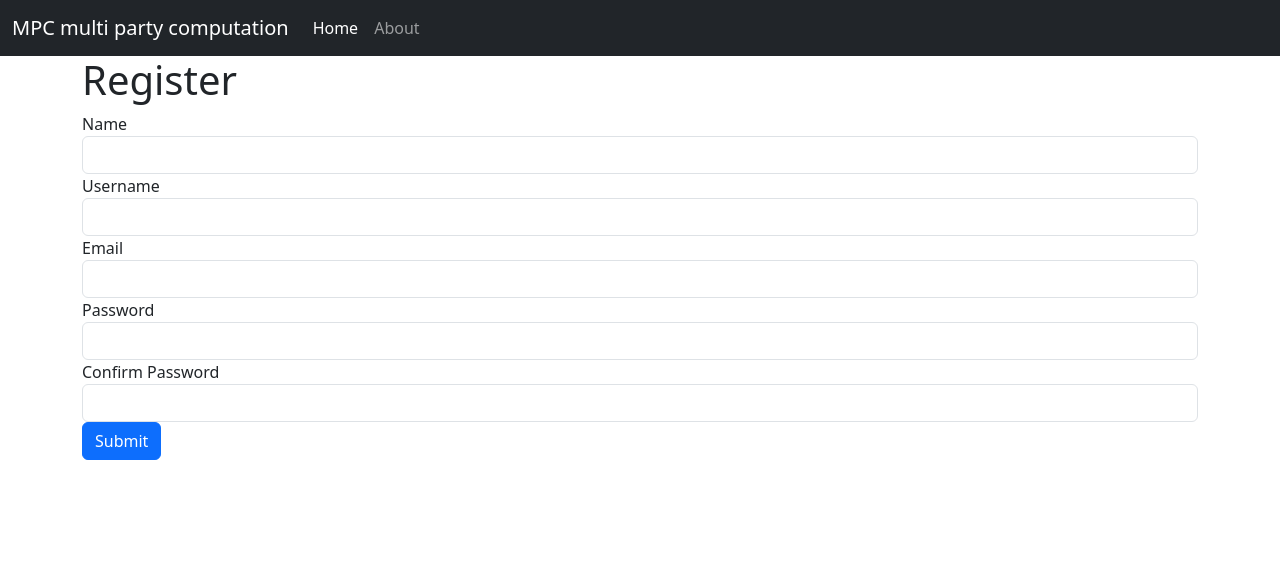
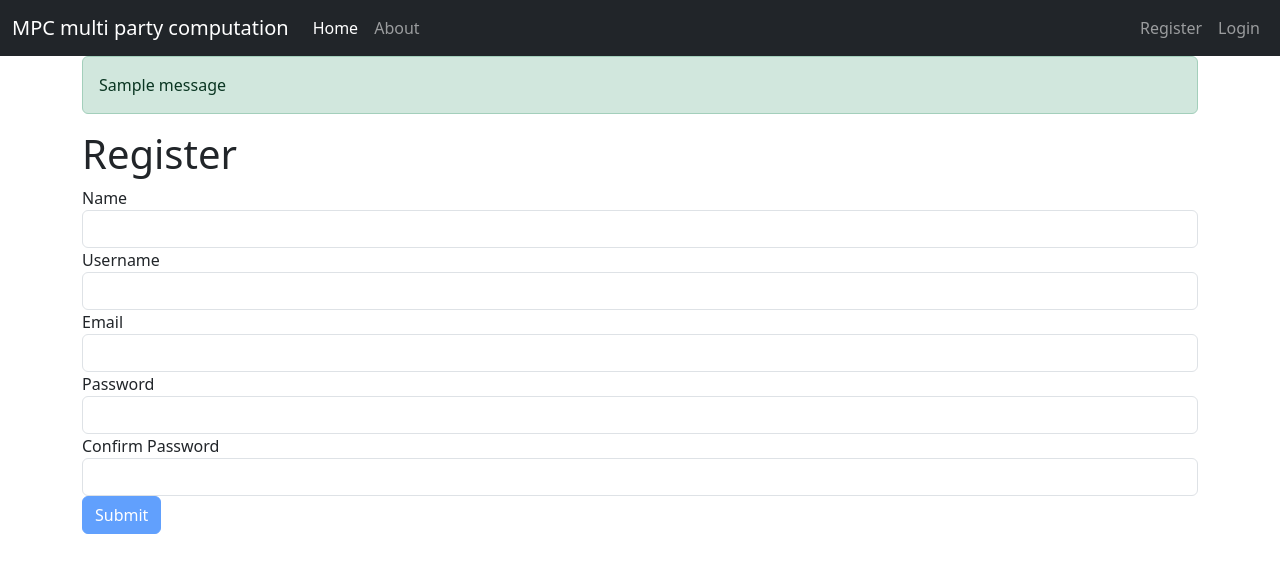
Before and after one commit to dolev146/traversy_flask, a Flask app: page /register in a window 1280 px wide. Shown: the top 573 px of the page. Run offline with Flask 3, Linux system fonts and the light colour scheme; one stand-in notice (Sample message) is shown; some libraries are stand-ins or nearby versions.

Commit message:
login registration

```diff
--- a/app.py
+++ b/app.py
@@ -12,6 +12,7 @@ from flask import (
 from flask_pymongo import PyMongo
 from wtforms import Form, StringField, TextAreaField, PasswordField, validators
 from passlib.hash import sha256_crypt
+from functools import wraps
 
 app = Flask(__name__)
 
@@ -69,7 +70,7 @@ def register():
         name = form.name.data
         username = form.username.data
         email = form.email.data
-        password = sha256_crypt.encrypt(str(form.password.data))
+        password = sha256_crypt.hash(str(form.password.data))
 
         user_collection = mongo.db.users
         user_collection.insert_one(
@@ -87,5 +88,65 @@ def showid(id):
     return render_template("showid.html", id=id)
 
 
+@app.route("/login", methods=["GET", "POST"])
+def login():
+    if request.method == "POST":
+        # Get Form Fields
+        username = request.form["username"]
+        password_candidate = request.form["password"]
+
+        # Get user by username
+        user_collection = mongo.db.users
+        result = user_collection.find_one({"username": username})
+        if result:
+            print(f"result= {result}")
+            # Get stored hash
+            password = result["password"]
+
+            # Compare Passwords
+            if sha256_crypt.verify(password_candidate, password):
+                # Passed
+                session["logged_in"] = True
+                session["username"] = username
+
+                flash("You are now logged in", "success")
+                return redirect(url_for("dashboard"))
+            else:
+                error = "Invalid login"
+                return render_template("login.html", error=error)
+            # Close connection
+        else:
+            error = "Username not found"
+            return render_template("login.html", error=error)
+    return render_template("login.html")
+
+
+def is_logged_in(f):
+    @wraps(f)
+    def wrap(*args, **kwargs):
+        if "logged_in" in session:
+            return f(*args, **kwargs)
+        else:
+            flash("Unauthorized, Please login", "danger")
+            return redirect(url_for("login"))
+
+    return wrap
+
+
+@app.route("/dashboard")
+@is_logged_in
+def dashboard():
+    return render_template("dashboard.html")
+
+
+# logout
+@app.route("/logout")
+def logout():
+    session.clear()
+    flash("You are now logged out", "success")
+    return redirect(url_for("login"))
+
+
 if __name__ == "__main__":
+    app.secret_key = "secret123"
     app.run(debug=True)
--- a/templates/home.html
+++ b/templates/home.html
@@ -9,4 +9,6 @@
   </p>
 </div>
 
+
+
 {% endblock %}
--- /dev/null
+++ b/templates/includes/_messages.html
@@ -0,0 +1,5 @@
+{% with messages = get_flashed_messages(with_categories=true) %} {% if messages
+%} {% for category, message in messages %}
+<div class="alert alert-{{ category }}">{{ message }}</div>
+{% endfor %} {% endif %}
+{% endwith %}
--- a/templates/includes/_navbar.html
+++ b/templates/includes/_navbar.html
@@ -14,6 +14,23 @@
           <a class="nav-link" href="/about">About</a>
         </li>
       </ul>
+      <ul class="nav navbar-nav navbar-right">
+        {% if session.logged_in %}
+        <li>
+          <a class="nav-link" href="/dashboard">Dashboard</a>
+        </li>
+        <li>
+          <a class="nav-link" href="/logout">Logout</a>
+        </li>
+        {% else %}
+        <li>
+          <a class="nav-link" href="/register">Register</a>
+        </li>
+        <li>
+          <a class="nav-link" href="/login">Login</a>
+        </li>
+        {% endif %}
+      </ul>
     </div>
   </div>
 </nav>
--- a/templates/layout.html
+++ b/templates/layout.html
@@ -10,6 +10,8 @@
       integrity="sha384-KK94CHFLLe+nY2dmCWGMq91rCGa5gtU4mk92HdvYe+M/SXH301p5ILy+dN9+nJOZ"
       crossorigin="anonymous"
     />
+    <script src="https://ajax.googleapis.com/ajax/libs/jquery/3.5.1/jquery.min.js"></script>
+
     <script
       src="https://cdn.jsdelivr.net/npm/bootstrap@5.3.0-alpha3/dist/js/bootstrap.bundle.min.js"
       integrity="sha384-ENjdO4Dr2bkBIFxQpeoTz1HIcje39Wm4jDKdf19U8gI4ddQ3GYNS7NTKfAdVQSZe"
@@ -20,6 +22,8 @@
   </head>
   <body>
     {% include 'includes/_navbar.html' %}
-    <div class="container">{% block body %}{% endblock %}</div>
+    <div class="container">
+      {% include 'includes/_messages.html' %} {% block body %}{% endblock %}
+    </div>
   </body>
 </html>
--- a/templates/register.html
+++ b/templates/register.html
@@ -2,13 +2,62 @@
 
 <h1>Register</h1>
 {% from "includes/_formhelpers.html" import render_field %}
-<form method="POST" action="">
-  <div class="form-group">{{render_field(form.name, class_="form-control")}}</div>
-  <div class="form-group">{{render_field(form.username, class_="form-control")}}</div>
-  <div class="form-group">{{render_field(form.email, class_="form-control")}}</div>
-  <div class="form-group">{{render_field(form.password, class_="form-control")}}</div>
-  <div class="form-group">{{render_field(form.confirm, class_="form-control")}}</div>
-  <p><input type="submit" class="btn btn-primary" value="Submit" ></p>
+<form method="POST" action="" id="registration_form">
+  <div class="form-group">
+    {{render_field(form.name, id="name", class_="form-control")}}
+  </div>
+  <div class="form-group">
+    {{render_field(form.username,id="username", class_="form-control")}}
+  </div>
+  <div class="form-group">
+    {{render_field(form.email, id="email", class_="form-control")}}
+  </div>
+  <div class="form-group">
+    {{render_field(form.password,id="password", class_="form-control")}}
+  </div>
+  <div class="form-group">
+    {{render_field(form.confirm,id="confirm", class_="form-control")}}
+  </div>
+
+  <input
+    disabled
+    id="submit_btn"
+    type="submit"
+    class="btn btn-primary"
+    value="Submit"
+  />
 </form>
 
+<script>
+
+  $(document).ready(
+    function () {
+    $("#registration_form input").on("keyup", function () {
+      var name_value = $("#name").val();
+      var username_value = $("#username").val();
+      var email_value = $("#email").val();
+      var password_value = $("#password").val();
+      var confirm_value = $("#confirm").val();
+
+      console.log(name_value);
+
+      if (
+        name_value != "" &&
+        username_value != "" &&
+        email_value != "" &&
+        password_value != "" &&
+        confirm_value != "" &&
+        password_value == confirm_value
+      ) {
+        $("#submit_btn").removeAttr("disabled");
+      } else {
+        $("#submit_btn").attr("disabled", "disabled");
+      }
+    });
+  });
+
+
+
+</script>
+
 {% endblock %}
```
Also changed, not shown: templates/dashboard.html (added, +7 -0 lines), templates/login.html (added, +28 -0 lines), favicon.ico (added).
